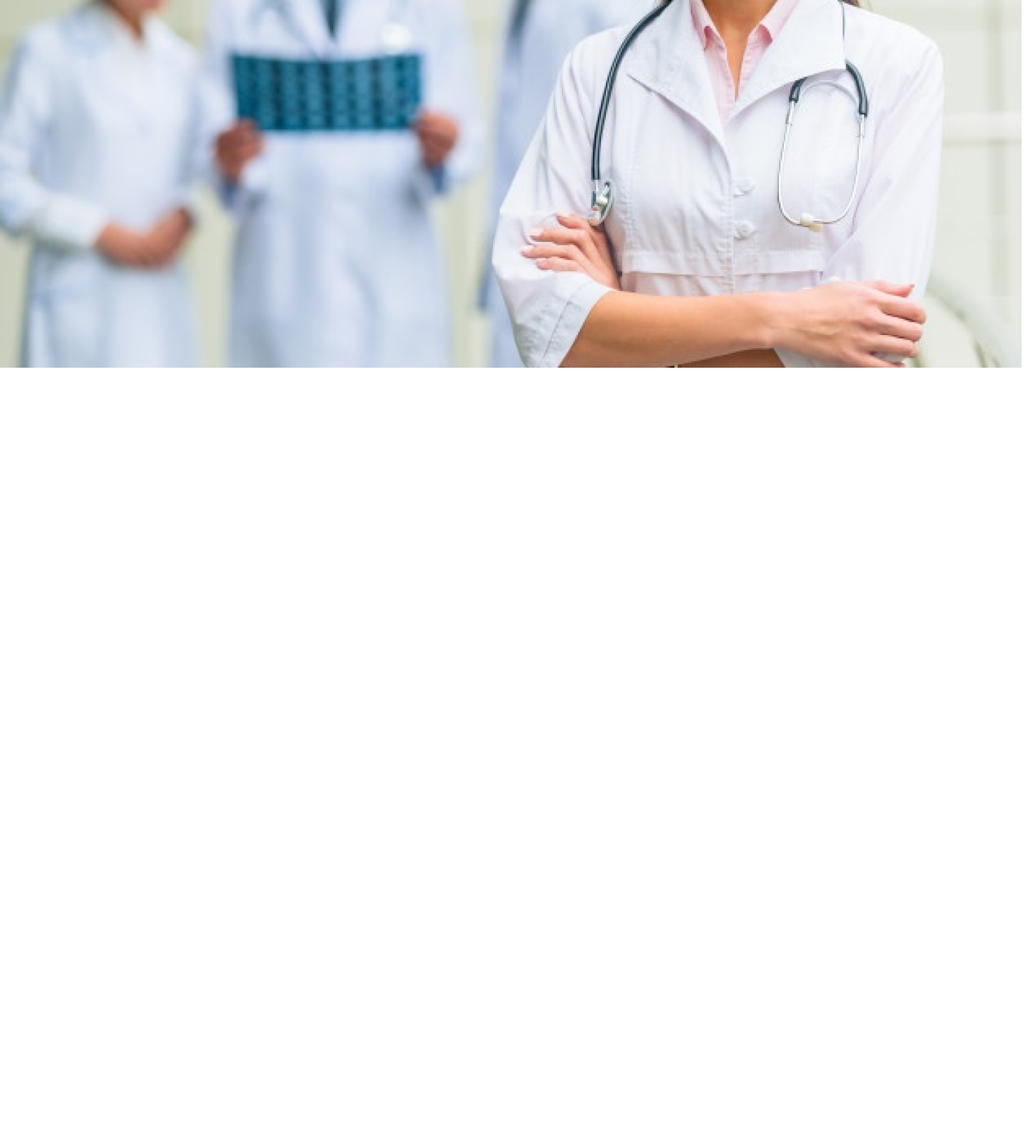
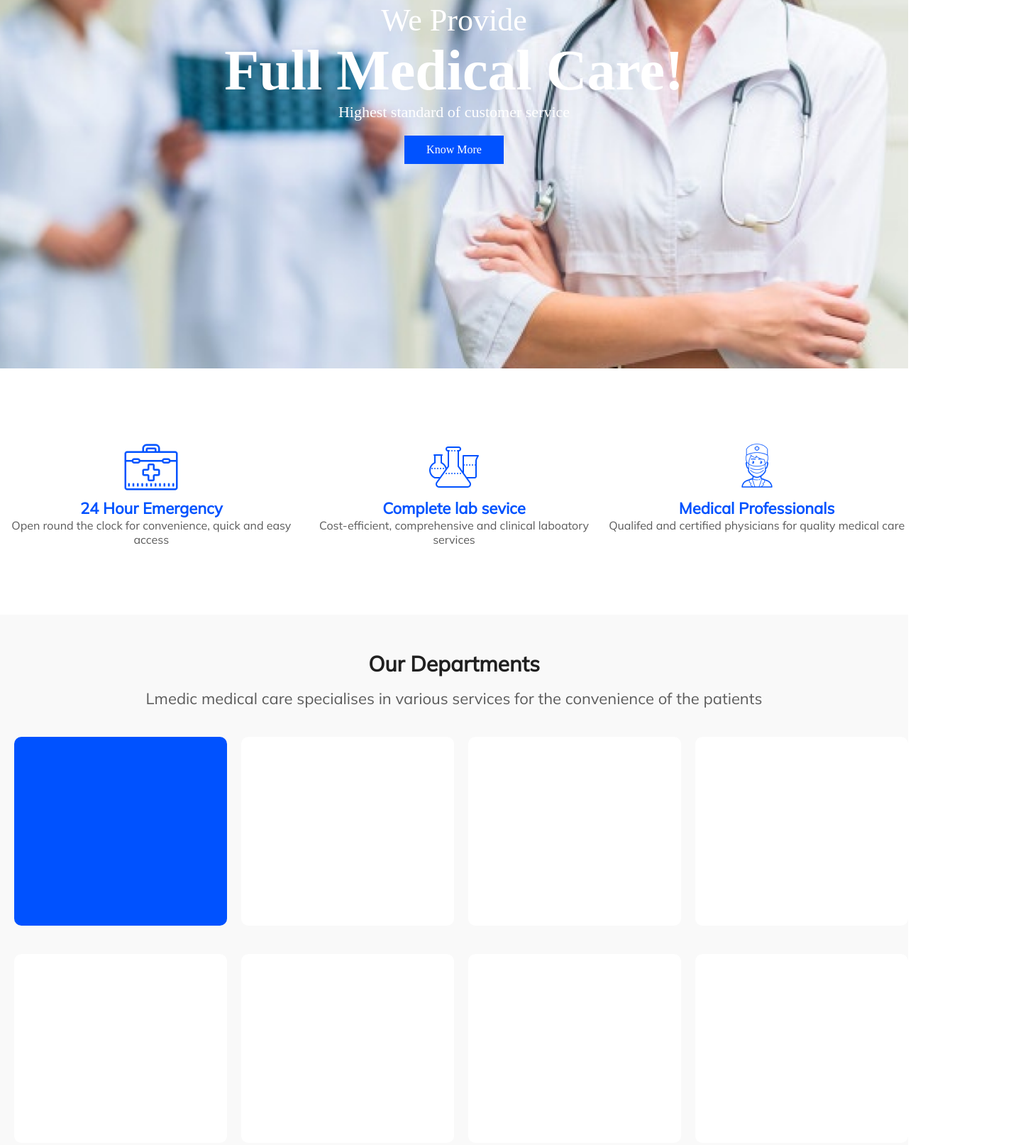
Before and after one commit to bukunsport/medical-website, a plain HTML site: page index.html in a window 1280 px wide. Shown: the part 382-1995 px from the top of the page at 71% size, 1449 px wide, since content can reach past the window. Before the commit the page ends 916 px from the top, so only its background shows below. Drawn offline with Linux system fonts and the light colour scheme; a web font is replaced by a local one.

Commit message:
started another section

```diff
--- a/assets/css/style.css
+++ b/assets/css/style.css
@@ -1,17 +1,33 @@
-body{
-    background: url(/assets/images/header_background_image.png);
-    background-repeat: no-repeat;
-    height: 900px;
-    width: 1441px;
+
+/* Set the Margin of the Wepage to 0  */
+* {
+    margin: 0;
+    padding: 0;
+
+}
+/* Header CSS START HERE - Header background Image */
+header{
+    /* width: 100vw; */
+    height: 901px;
+    background-image: url('/assets/images/header_background_image.png');
+    background-size: cover;
+    background-position: top;
 }
 
+.firstheader{
+    display: flex;
+}
+
+/* Logo */
 .logomedic{
     color: #0052FF;
     font-family: Muli;
     font-size: 24px;
     font-style: normal;
     font-weight: 700;
-line-height: normal;
+    margin-left: 100px;
+    margin-top: 35px;
+
     }
 
     .logolab{
@@ -20,19 +36,203 @@ line-height: normal;
         font-size: 24px;
         font-style: normal;
         font-weight: 400;
-    line-height: normal;
+        margin-top: 35px;
     }
 
-.wewww{
+/* Logo Ends Here */
+
+
+/* Menu Items  */
+nav{
+    display: flex;
+    margin-left: 453px;
+    font-family: Mulish;
+    font-size: 16px;
+    font-weight: 400;
+    line-height: 20px;
+    letter-spacing: 0em;
+    text-align: left;
+}
+nav li{
+    list-style: none;
+    margin-left: 70px;
+    margin-top: 35px;
+    color: white;
+}
+
+/* Menu Items End Here */
+
+/* The Header Section */
+.we{
     color: #FFF;
     font-family: Muli;
     font-size: 44px;
     font-style: normal;
     font-weight: 400;
     line-height: normal;
-width: 235px;
-height: 55px;
-top: 310px;
-left: 603px;
+    margin-top: 310px;
+    align-items: center;
+    justify-content: center;
+    display: flex;
 
 }
+
+.mdc {
+    align-items: center;
+    justify-content: center;
+    display: flex;
+    color: #FFF;
+font-family: Muli;
+font-size: 80px;
+font-style: normal;
+font-weight: 600;
+line-height: normal;
+
+}
+.hs{
+    color: #FFF;
+font-family: Muli;
+font-size: 22px;
+font-style: normal;
+font-weight: 400;
+line-height: normal;
+align-items: center;
+justify-content: center;
+display: flex;
+}
+
+
+
+.center{
+    display: flex;
+    justify-content: center;
+    padding: 20px;
+}
+.button1{
+
+    height: 40px;
+    width: 140px;
+    background-color: #0052FF;
+    align-items: center;
+    justify-content: center;
+    display:flex;
+    color: white;
+}
+
+
+/* Header Ends Here */
+
+.section1{
+/* margin-left: 100px; */
+margin-top: 99px;
+margin-bottom: 96px;
+display: grid;
+grid-template-columns: repeat(3, 1fr) ;
+grid-template-rows: repeat(1) ;
+grid-template-areas:
+"box1 box2 box3"
+}
+    .box1{
+    grid-area: box1;
+
+
+
+    }
+
+    .box2{
+        grid-area: box2;
+        align-content: center;
+
+        }
+
+        .box3{
+            grid-area: box3;
+
+            }
+         h3{
+            text-align: center;
+            color: #0052FF;
+            text-align: center;
+            font-family: Mulish;
+            font-size: 22px;
+            font-style: normal;
+            font-weight: 600;
+            line-height: normal;
+         }
+
+
+         .section1 p {
+            color: #5B5B5B;
+            text-align: center;
+            font-family: Mulish;
+            font-size: 16px;
+            font-style: normal;
+            font-weight: 400;
+            line-height: normal;
+         }
+
+
+
+
+
+
+
+
+/* Section 2 */
+         .section2{
+            margin-top: 10px;
+            width: 100%;
+            height: 752px;
+            background: #F9F9F9;
+
+             }
+
+             .section2 h3 {
+                padding-top: 50px;
+                color: #202020;
+                font-family: Mulish;
+                font-size: 30px;
+                font-style: normal;
+                font-weight: 600;
+                line-height: normal;
+                text-align: center;
+             }
+             .section2 p {
+                padding-top: 16px;
+                color: #5B5B5B;
+                text-align: center;
+                font-family: Mulish;
+                font-size: 22px;
+                font-style: normal;
+                font-weight: 400;
+                line-height: normal;
+             }
+        .contain1{
+        justify-content: center;
+        display: flex;
+         }
+
+         .contain2 {
+            justify-content: center;
+            display: flex;
+         }
+
+         .rectangle_white{
+            margin-left: 20px;
+            padding: 20px;
+            width: 270px;
+            height: 226px;
+          border-radius: 10px;
+            background:#fff;
+            margin-top: 40px;
+         }
+
+         .rectangle_blue{
+            border-radius: 10px;
+            background: #0052FF;
+            margin-left: 20px;
+            padding: 20px;
+            width: 270px;
+            height: 226px;
+            margin-top: 40px;
+         }
--- a/index.html
+++ b/index.html
@@ -6,17 +6,80 @@
     <title>Medical Website</title>
     <link rel="stylesheet" href="assets/css/style.css">
     <link rel="icon" href="assets/images/LOGO.png">
+    <link href='https://fonts.googleapis.com/css?family=Muli' rel='stylesheet'>
+    <link href='https://fonts.googleapis.com/css?family=Mulish' rel='stylesheet'>
+
+
 </head>
 <body>
+    <!-- Header Start Here -->
     <header>
-        <div>
-            <span class="logomedic">Medic<span class="logolab">Lab</span></span>
+   <div class="firstheader">
+            <span class="logomedic">Medic</span><span class="logolab">Lab</span>
             <nav>
+                <li>Home</li>
+                <li>About Us</li>
+                <li>Services</li>
+                <li>Pages</li>
+                <li>Blog</li>
+                <li>Contact Us</li>
             </nav>
+            </div>
         </div>
-        <div class="wewww">We Provide</div>
 
+        <div class="we"><span>We Provide</span></div>
+      <div class="mdc">  Full Medical Care! </div>
+      <div class="hs">Highest standard of customer service</div>
+    <div class="center"><div class="button1">Know More</div></div>
     </header>
+      <!-- Header Ends Here -->
 
+<div class="section1">
+    <div class="box1">
+        <center> <img src="assets/icons/icons8_doctors_bag_128px_2 1.png" alt="">
+            <h3>24 Hour Emergency</h3>
+        <p>Open round the clock for convenience, quick and easy access</p></center>
+
+</div>
+    <div class="box2">
+        <center><img src="assets/icons/icons8_lab_items_240px_1 1.png">
+    <h3>Complete lab sevice</h3>
+<p>Cost-efficient, comprehensive and clinical laboatory services</p></center>
+
+</div>
+
+<div class="box3">
+
+    <center>   <img src="assets/icons/icons8_Medical_Doctor_200px 1.png">
+        <h3>Medical Professionals</h3>
+    <p class="hhh">Qualifed and certified physicians for quality medical care</p></center>
+
+</div>
+        </div>
+        <!-- Section 2 -->
+
+
+
+
+    </div>
+
+    <div class="section2">
+        <h3>Our Departments </h3>
+        <p>Lmedic medical care specialises in various services for the convenience of the patients</p>
+        <div class="contain1">
+            <div class="rectangle_blue"> </div>
+            <div class="rectangle_white"> </div>
+            <div class="rectangle_white"> </div>
+            <div class="rectangle_white"> </div>
+
+        </div>
+        <div class="contain2">
+            <div class="rectangle_white"> </div>
+            <div class="rectangle_white"> </div>
+            <div class="rectangle_white"> </div>
+            <div class="rectangle_white"> </div>
+
+        </div>
+    </div>
 </body>
 </html>
```
Also changed, not shown: assets/icons/icons8_Medical_Doctor_200px 1.png (added), assets/icons/icons8_doctors_bag_128px_2 1.png (added), assets/icons/icons8_lab_items_240px_1 1.png (added), 2 other files. Lines whose indentation alone changed are shown as unchanged.
